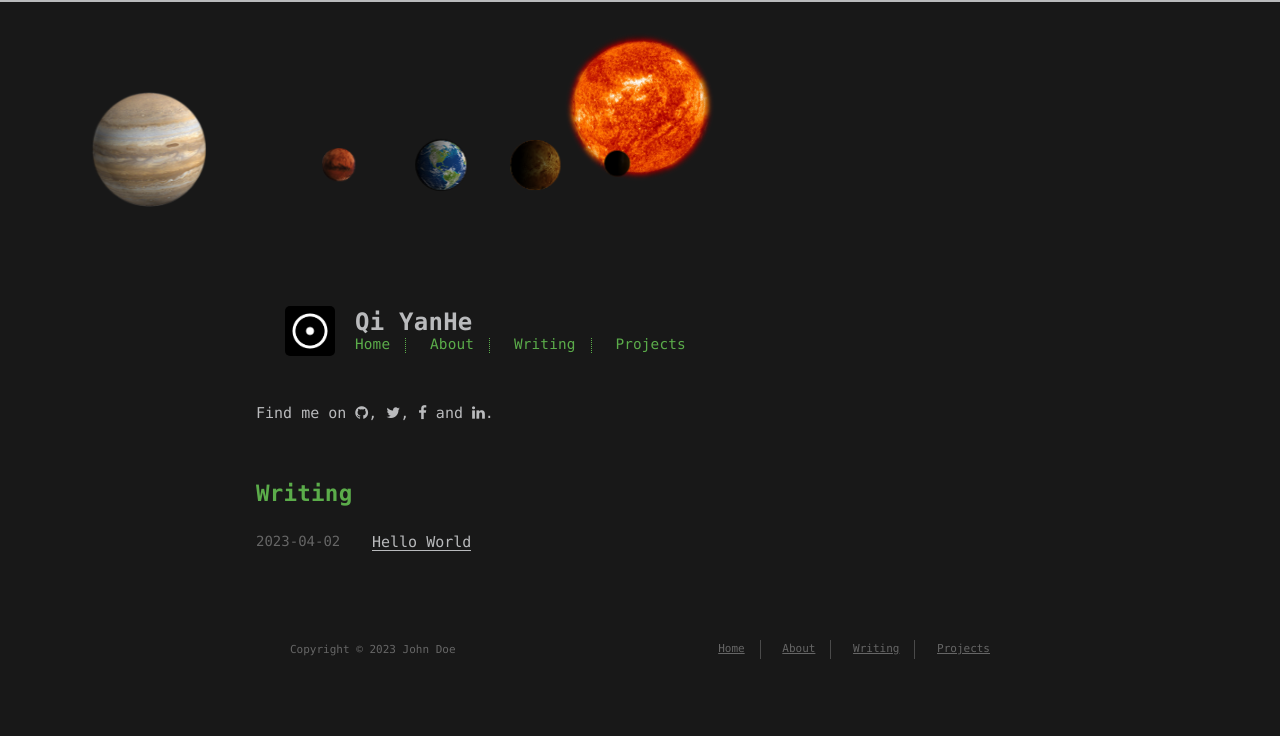
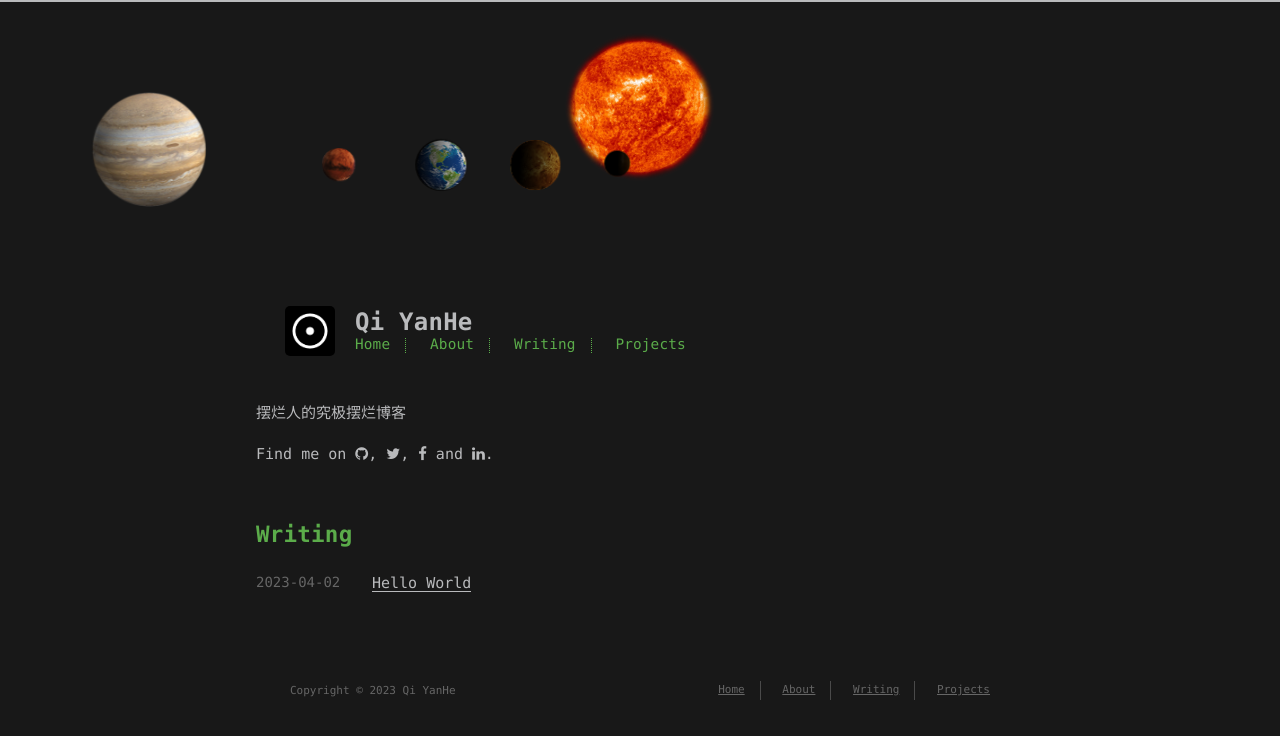
Before and after one commit to continuematical/continuematical.github.io, a plain HTML site: page index.html in a window 1280 px wide. Drawn offline with Linux system fonts and the light colour scheme.

Commit message:
Site updated: 2023-04-04 23:32:27

```diff
--- a/index.html
+++ b/index.html
@@ -6,12 +6,14 @@
     <meta http-equiv="X-UA-Compatible" content="IE=edge">
     <meta name="HandheldFriendly" content="True">
     <meta name="viewport" content="width=device-width, initial-scale=1, maximum-scale=1" />
-    <meta property="og:type" content="website">
+    <meta name="description" content="摆烂人的究极摆烂博客">
+<meta property="og:type" content="website">
 <meta property="og:title" content="Qi YanHe">
 <meta property="og:url" content="http://example.com/index.html">
 <meta property="og:site_name" content="Qi YanHe">
+<meta property="og:description" content="摆烂人的究极摆烂博客">
 <meta property="og:locale" content="en_US">
-<meta property="article:author" content="John Doe">
+<meta property="article:author" content="Qi YanHe">
 <meta name="twitter:card" content="summary">
 
 
@@ -120,6 +122,9 @@
 
           <section id="about">
 
+    <p>摆烂人的究极摆烂博客</p>
+
+
   <p style="display: inline">
 
       Find me on
@@ -167,7 +172,7 @@
 
       <footer id="footer">
   <div class="footer-left">
-    Copyright &copy; 2023 John Doe
+    Copyright &copy; 2023 Qi YanHe
   </div>
   <div class="footer-right">
     <nav>
```
Also changed, not shown: 2023/04/02/hello-world/index.html (+2 -2 lines), archives/2023/04/index.html (+5 -3 lines), archives/2023/index.html (+5 -3 lines), archives/index.html (+5 -3 lines).
